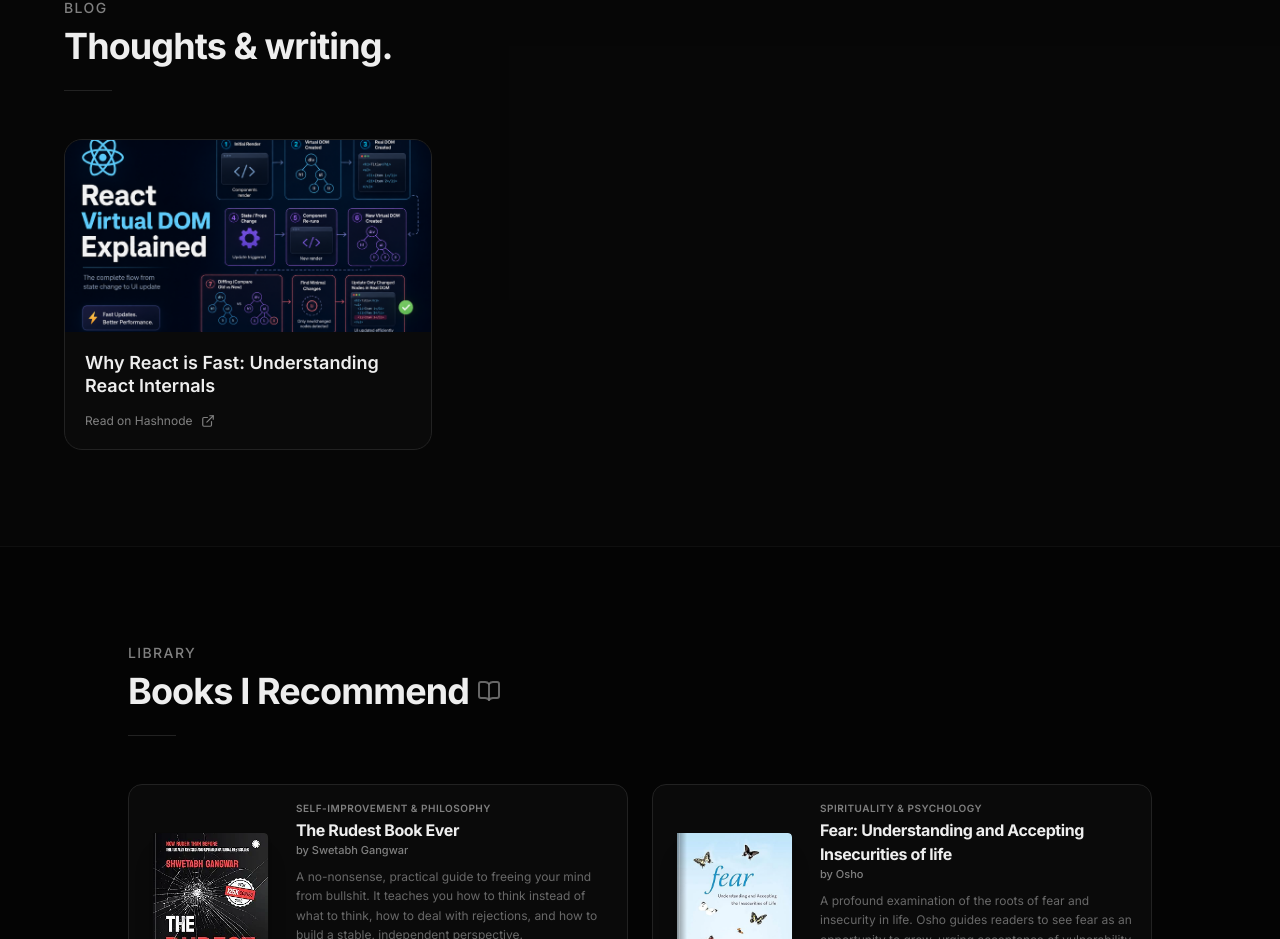
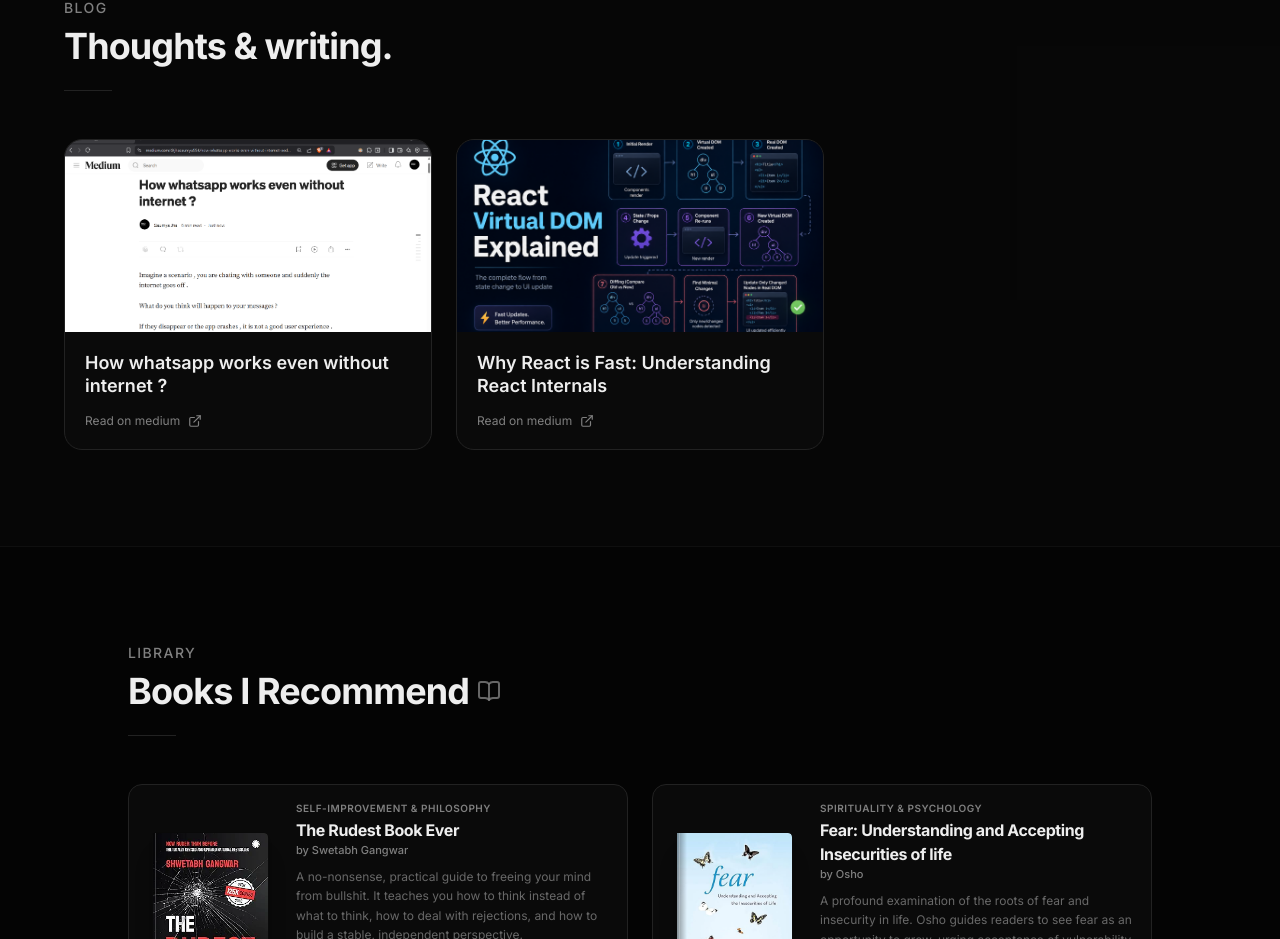
Before and after one commit to saumyaJha7/portfolio, a Next.js app: page / in a window 1280 px wide. Shown: the part 2495-3434 px from the top of the page. Built offline with nearby package versions, Linux system fonts and the light colour scheme.

Commit message:
add : blog 2

```diff
--- a/src/components/blog-card.tsx
+++ b/src/components/blog-card.tsx
@@ -9,10 +9,10 @@
   id: string;
   title: string;
   imageUrl: string;
-  hashnodeUrl: string;
+  articleUrl : string;
 }
 
-export function BlogCard({ id, title, imageUrl, hashnodeUrl }: BlogCardProps) {
+export function BlogCard({ id, title, imageUrl, articleUrl }: BlogCardProps) {
   return (
     <motion.div
       initial={{ opacity: 0, y: 20 }}
@@ -20,9 +20,9 @@
       transition={{ duration: 0.5 }}
       viewport={{ once: true }}
     >
-      <Link href={hashnodeUrl} target="_blank" rel="noopener noreferrer">
+      <Link href={articleUrl} target="_blank" rel="noopener noreferrer">
         <div className="group relative h-full overflow-hidden rounded-2xl border border-border bg-card transition-all duration-300 hover:border-foreground/50 hover:shadow-lg cursor-pointer">
-          {/* Image container */}
+
           <div className="relative h-48 w-full overflow-hidden bg-muted">
             <Image
               src={imageUrl}
@@ -30,19 +30,16 @@
               fill
               className="object-cover transition-transform duration-300 group-hover:scale-110"
             />
-            {/* Gradient overlay */}
             <div className="absolute inset-0 bg-gradient-to-t from-card via-transparent to-transparent opacity-0 group-hover:opacity-100 transition-opacity duration-300" />
           </div>
 
-          {/* Content */}
           <div className="p-5 flex flex-col justify-between">
             <h3 className="text-lg font-semibold leading-tight text-foreground group-hover:text-primary transition-colors duration-300 line-clamp-2">
               {title}
             </h3>
 
-            {/* External link indicator */}
             <div className="mt-4 flex items-center gap-2 text-xs text-muted-foreground group-hover:text-foreground transition-colors duration-300">
-              <span>Read on Hashnode</span>
+              <span>Read on medium</span>
               <ExternalLink className="h-3.5 w-3.5" />
             </div>
           </div>
--- a/src/components/blog-coming-soon.tsx
+++ b/src/components/blog-coming-soon.tsx
@@ -4,13 +4,19 @@
 import { Separator } from "@/components/ui/separator";
 import { BlogCard } from "@/components/blog-card";
 
-// Blog data - Update this array with your blog posts
+
 const blogs = [
   {
-    id: "1",
+    id : "1",
+    title : "How whatsapp works even without internet ?",
+    imageUrl : "/blog02Cover.png",
+    articleUrl : "https://medium.com/@jhasaumya554/how-whatsapp-works-even-without-internet-eedd556f76a0"
+  },
+  {
+    id: "2",
     title: "Why React is Fast: Understanding React Internals",
     imageUrl: "/blog01Cover.png",
-    hashnodeUrl: "https://why-react-is-fast.hashnode.dev/why-react-is-fast-understanding-react-internals",
+    articleUrl: "https://medium.com/@jhasaumya554/why-react-is-fast-understanding-react-internals-ee67e84f1f7a",
   },
 ];
 
```
Also changed, not shown: public/blog02Cover.png (added).
